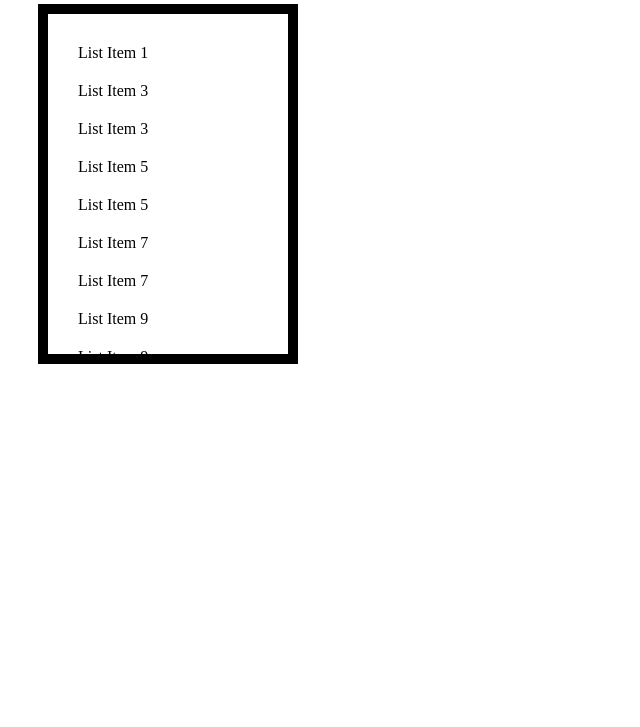
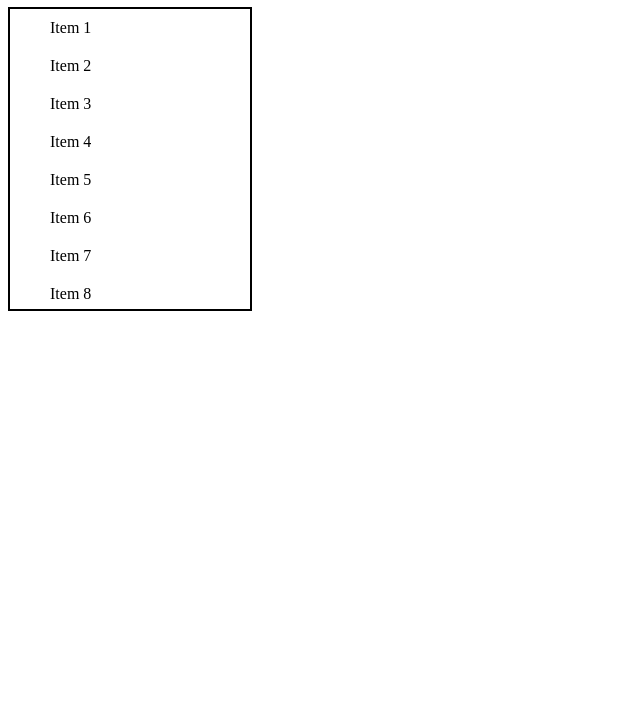
Before and after one commit to acciojob/infinite-scroll-Prasann0009, a website: page main.html in a window 1280 px wide. Shown: the part 73-800 px from the top of the page, without its empty margins (0-640 px from the left). Drawn offline with Linux system fonts and the light colour scheme.

Commit message:
created a submission

```diff
--- a/main.html
+++ b/main.html
@@ -9,10 +9,10 @@
     <title>Document</title>
   </head>
   <body>
-    <h2>Infinite Scroll</h2>
-    <main>
-      <ol id="infi-list"></ol>
-    </main>
+   <h1>Infinite Scroll</h1>
+      <ol id="scrollContainer">
+
+      </ol>
     <script src="./script.js"></script>
   </body>
 </html>
--- a/script.js
+++ b/script.js
@@ -1,28 +1,28 @@
-//your code here!
-// Function to add more list items
-function addMoreItems() {
-    const list = document.getElementById('infi-list');
-    const lastListItem = list.lastElementChild;
+const scrollContainer = document.getElementById("scrollContainer");
 
-    for (let i = 1; i <= 2; i++) {
-        const newItem = document.createElement('li');
-        newItem.textContent = `List Item ${list.childElementCount + i}`;
-        list.appendChild(newItem);
-    }
-}
+let elementNumber = 1;
 
-// Event listener to detect when the user scrolls to the end of the list
-document.addEventListener('scroll', function () {
-    const list = document.getElementById('infi-list');
-    const lastListItem = list.lastElementChild;
-    const lastItemOffset = lastListItem.offsetTop + lastListItem.clientHeight;
-    const pageOffset = window.pageYOffset + window.innerHeight;
+function addTenMore()
+{
+  for(let i=1;i<=10;i++)
+  {
+    let li = document.createElement("li");
+    li.innerText = `Item ${elementNumber++}`;
+    scrollContainer.appendChild(li);
+  }
+ }
 
-    if (pageOffset > lastItemOffset - 20) {
-        // Load more items when the user is near the end of the list
-        addMoreItems();
-    }
-});
+ scrollContainer.addEventListener("scroll",()=>{
+   const totalScrollHeight = scrollContainer.scrollHeight;
+   const visibleHeight = scrollContainer.clientHeight;
+   const scrolledHeight = scrollContainer.scrollTop;
 
-// Initially add about 10 list items
-addMoreItems();
+   let remainingScrollHeight = totalScrollHeight - visibleHeight - scrolledHeight;
+
+   if(remainingScrollHeight => 4)
+   {
+      addTenMore();
+   }
+ });
+
+addTenMore();
--- a/styles.css
+++ b/styles.css
@@ -1,16 +1,20 @@
-#infi-list {
-  width: 200px;
-  height: 300px;
-  overflow: auto;
-
-  margin: 30px;
-  padding: 20px;
-  border: 10px solid black;
-}
-li {
-  padding: 10px;
+ #scrollContainer
+ {
+   height: 300px;
+   width: 200px;
+   border: 2px solid black;
+   overflow-x: scroll;
+ }
+ #scrollContainer>li
+ {
+  padding: 10px 0px;
   list-style-type: none;
-}
-li:hover {
-  background: #ccc;
-}
+ }
+ #scrollContainer>li:hover{
+  color: white;
+  background-color: gray;
+ }
+ #scrollContainer::-webkit-scrollbar
+ {
+  display: none;
+ }
```
